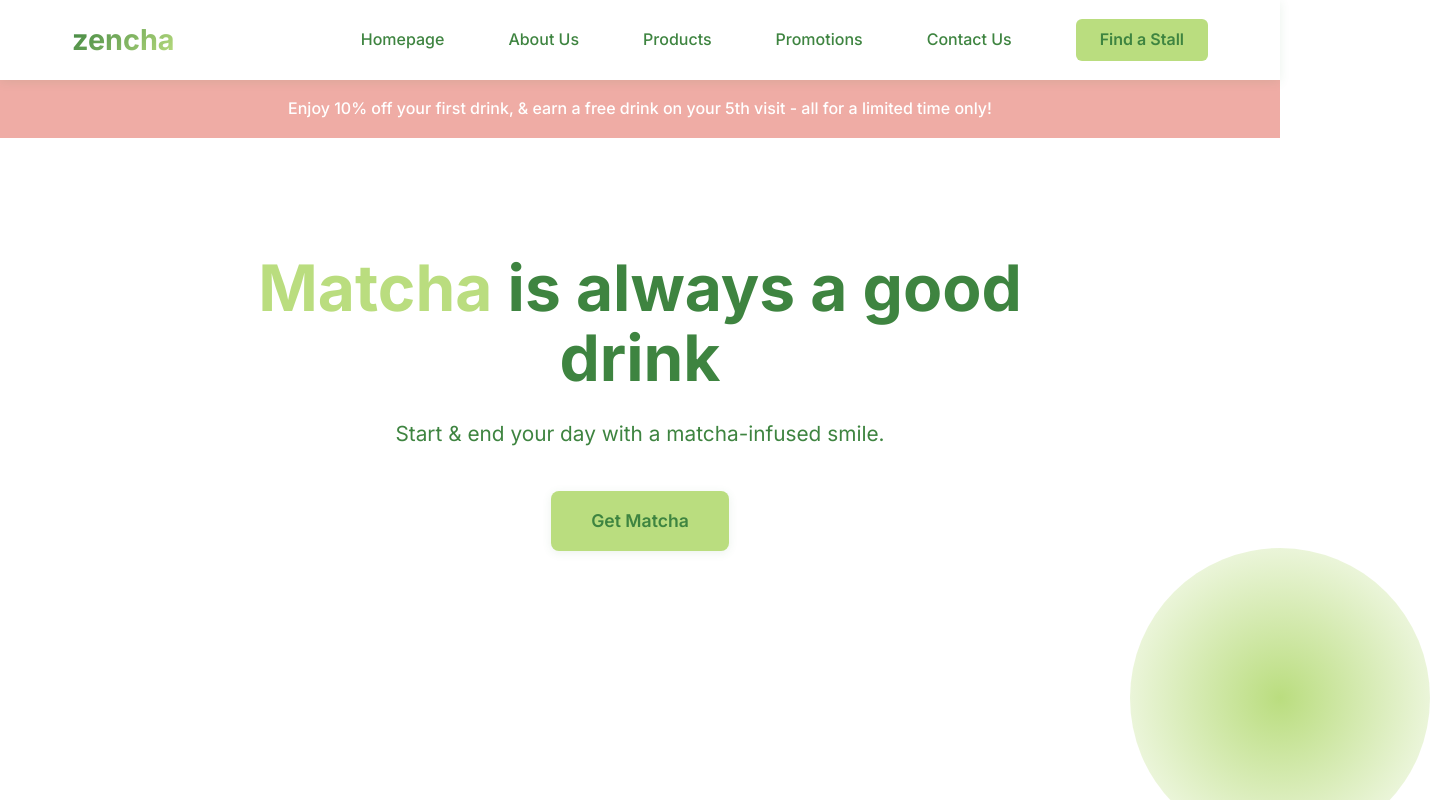
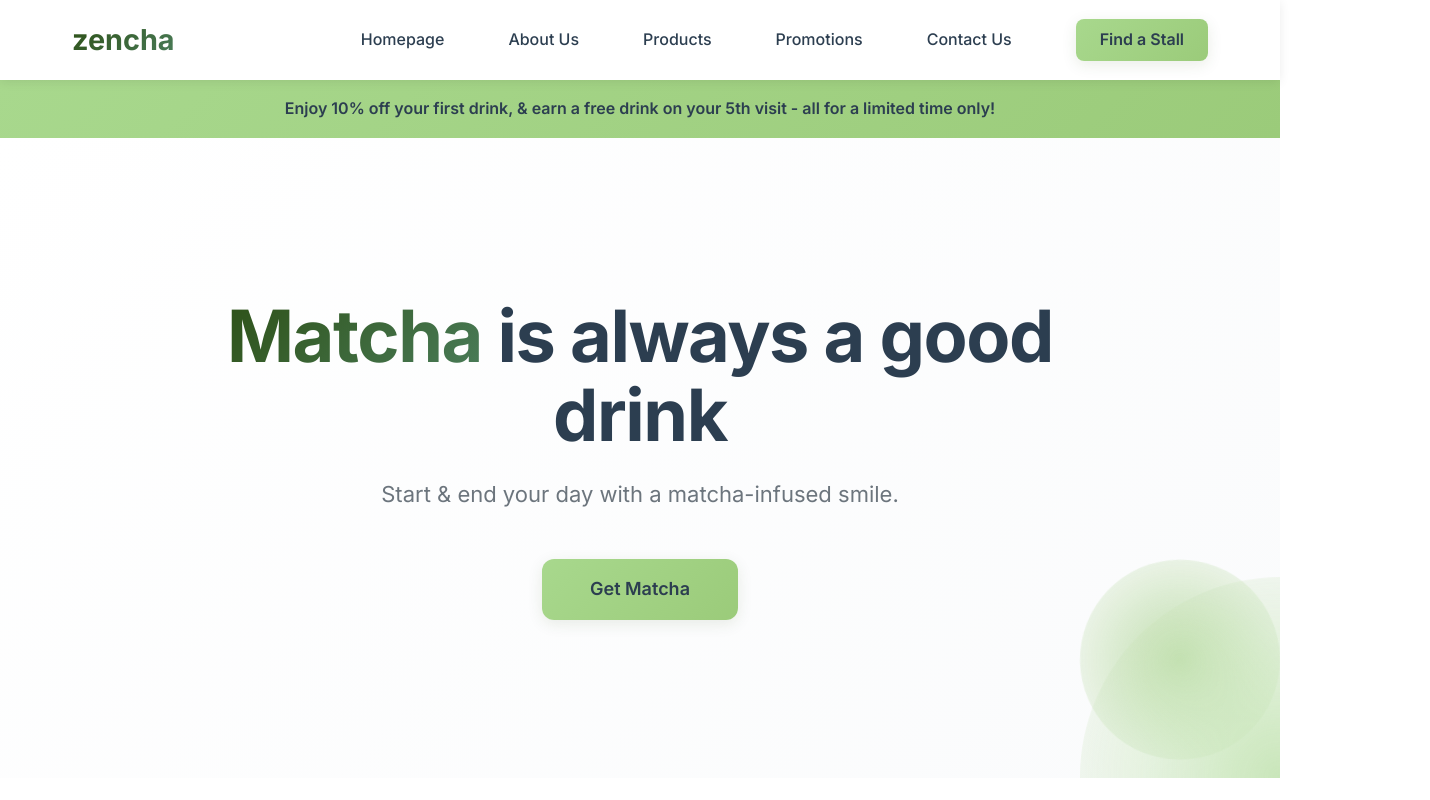
Before and after one commit to zgaji/zencha-web, a React (Create React App) app: page / in a window 1280 px wide. Shown: the top 800 px of the page, 1430 px wide, since content can reach past the window. Built offline with nearby package versions, Linux system fonts and the light colour scheme.

Commit message:
Major visual improvements: Enhanced design system with better colors, typography, spacing, animations, and component layouts for a more polished and professional look

```diff
--- a/src/components/Footer.js
+++ b/src/components/Footer.js
@@ -8,7 +8,7 @@ const Footer = () => {
       <div className="footer-container">
         <div className="footer-content">
           <div className="footer-section brand-section">
-            <h3 className="footer-title">ZENCHA</h3>
+            <h3 className="footer-title">zencha</h3>
             <p className="footer-brand-line">Your local matcha slow bar — handcrafted drinks and premium powders.</p>
             <p className="footer-tagline">Matcha? yes, please!</p>
           </div>
--- a/src/styles/Home.css
+++ b/src/styles/Home.css
@@ -6,197 +6,379 @@
 
 /* Promotional Banner */
 .promo-banner {
-  background-color: var(--melon);
-  padding: 1rem 0;
+  background: linear-gradient(135deg, var(--matcha-green), var(--pistachio));
+  padding: var(--spacing-md) 0;
   text-align: center;
+  position: relative;
+  overflow: hidden;
+}
+
+.promo-banner::before {
+  content: '';
+  position: absolute;
+  top: 0;
+  left: 0;
+  right: 0;
+  bottom: 0;
+  background: linear-gradient(45deg, transparent 30%, rgba(255,255,255,0.1) 50%, transparent 70%);
+  animation: shimmer 3s infinite;
+}
+
+@keyframes shimmer {
+  0% { transform: translateX(-100%); }
+  100% { transform: translateX(100%); }
 }
 
 .promo-text {
-  color: var(--white);
+  color: var(--text-dark);
   font-size: 1rem;
-  font-weight: 500;
+  font-weight: 600;
   margin: 0;
+  position: relative;
+  z-index: 1;
 }
 
 /* Hero Section */
 .hero {
-  background-color: var(--white);
-  padding: 4rem 0 6rem;
+  background: linear-gradient(135deg, var(--white) 0%, var(--background-light) 100%);
+  padding: var(--spacing-3xl) 0;
   display: flex;
   flex-direction: column;
   align-items: center;
   justify-content: center;
-  min-height: 70vh;
+  min-height: 80vh;
   position: relative;
   text-align: center;
+  overflow: hidden;
 }
 
 .hero-content {
-  max-width: 800px;
+  max-width: 900px;
   z-index: 2;
+  position: relative;
+  animation: fadeInUp 1s ease-out;
+}
+
+@keyframes fadeInUp {
+  from {
+    opacity: 0;
+    transform: translateY(30px);
+  }
+  to {
+    opacity: 1;
+    transform: translateY(0);
+  }
+}
+
+.hero-title {
+  font-size: 4.5rem;
+  font-weight: 700;
+  color: var(--text-dark);
+  margin-bottom: var(--spacing-lg);
+  line-height: 1.1;
+  letter-spacing: -0.02em;
+}
+
+.matcha-text {
+  background: linear-gradient(135deg, var(--primary-green), var(--light-green));
+  -webkit-background-clip: text;
+  -webkit-text-fill-color: transparent;
+  background-clip: text;
   position: relative;
 }
 
-.hero-title {
-  font-size: 4rem;
-  font-weight: 700;
-  color: var(--fern-green);
-  margin-bottom: 1.5rem;
-  line-height: 1.1;
-}
-
-.matcha-text {
-  color: var(--pistachio);
-}
-
 .hero-subtitle {
-  font-size: 1.3rem;
-  color: var(--fern-green);
-  margin-bottom: 2.5rem;
+  font-size: 1.375rem;
+  color: var(--text-light);
+  margin-bottom: var(--spacing-2xl);
   font-weight: 400;
+  line-height: 1.5;
+  max-width: 600px;
+  margin-left: auto;
+  margin-right: auto;
 }
 
 .cta-button {
-  display: inline-block;
-  background-color: var(--pistachio);
-  color: var(--fern-green);
-  padding: 1rem 2.5rem;
-  border-radius: 8px;
-  font-size: 1.1rem;
+  display: inline-flex;
+  align-items: center;
+  justify-content: center;
+  background: linear-gradient(135deg, var(--matcha-green), var(--pistachio));
+  color: var(--text-dark);
+  padding: var(--spacing-md) var(--spacing-2xl);
+  border-radius: var(--border-radius-lg);
+  font-size: 1.125rem;
   font-weight: 600;
   text-decoration: none;
   transition: var(--transition);
-  box-shadow: var(--shadow);
+  box-shadow: var(--shadow-soft);
+  min-height: 56px;
+  position: relative;
+  overflow: hidden;
+}
+
+.cta-button::before {
+  content: '';
+  position: absolute;
+  top: 0;
+  left: -100%;
+  width: 100%;
+  height: 100%;
+  background: linear-gradient(90deg, transparent, rgba(255,255,255,0.2), transparent);
+  transition: var(--transition);
+}
+
+.cta-button:hover::before {
+  left: 100%;
 }
 
 .cta-button:hover {
-  background-color: var(--fern-green);
-  color: var(--parchment);
-  transform: translateY(-2px);
+  background: linear-gradient(135deg, var(--pistachio), var(--matcha-green));
+  transform: translateY(-3px);
   box-shadow: var(--shadow-hover);
+  color: var(--text-dark);
 }
 
 .hero-decoration {
   position: absolute;
   bottom: 0;
   right: 0;
-  width: 300px;
-  height: 300px;
+  width: 400px;
+  height: 400px;
   z-index: 1;
+  opacity: 0.6;
 }
 
 .green-circle {
   width: 100%;
   height: 100%;
-  background: radial-gradient(circle, var(--pistachio) 0%, rgba(186, 221, 127, 0.3) 70%, transparent 100%);
+  background: radial-gradient(circle, var(--matcha-green) 0%, rgba(168, 216, 141, 0.4) 50%, rgba(155, 203, 122, 0.2) 70%, transparent 100%);
   border-radius: 50%;
   position: absolute;
-  bottom: -150px;
-  right: -150px;
+  bottom: -200px;
+  right: -200px;
+  animation: float 6s ease-in-out infinite;
+}
+
+@keyframes float {
+  0%, 100% { transform: translateY(0px) rotate(0deg); }
+  50% { transform: translateY(-20px) rotate(5deg); }
+}
+
+.hero-decoration::before {
+  content: '';
+  position: absolute;
+  top: 50%;
+  left: 50%;
+  width: 200px;
+  height: 200px;
+  background: radial-gradient(circle, var(--pistachio) 0%, rgba(155, 203, 122, 0.3) 70%, transparent 100%);
+  border-radius: 50%;
+  transform: translate(-50%, -50%);
+  animation: float 4s ease-in-out infinite reverse;
 }
 
 /* Featured Section */
 .featured-section {
-  padding: 5rem 0;
-  background-color: var(--white);
+  padding: var(--spacing-3xl) 0;
+  background: linear-gradient(180deg, var(--white) 0%, var(--background-light) 100%);
+  position: relative;
 }
 
 .section-title {
   text-align: center;
-  font-size: 2.5rem;
-  color: var(--fern-green);
-  margin-bottom: 1rem;
+  font-size: 2.75rem;
+  color: var(--text-dark);
+  margin-bottom: var(--spacing-md);
+  font-weight: 700;
+  letter-spacing: -0.02em;
 }
 
 .section-subtitle {
   text-align: center;
-  font-size: 1.1rem;
+  font-size: 1.125rem;
   color: var(--text-light);
-  margin-bottom: 3rem;
-  max-width: 600px;
+  margin-bottom: var(--spacing-2xl);
+  max-width: 650px;
   margin-left: auto;
   margin-right: auto;
+  line-height: 1.6;
 }
 
 .products-grid {
   display: grid;
-  grid-template-columns: repeat(auto-fit, minmax(300px, 1fr));
-  gap: 2.5rem;
-  margin-bottom: 3rem;
-  padding: 0 1rem;
+  grid-template-columns: repeat(auto-fit, minmax(320px, 1fr));
+  gap: var(--spacing-2xl);
+  margin-bottom: var(--spacing-2xl);
+  padding: 0 var(--spacing-md);
 }
 
 .section-cta {
   text-align: center;
+  margin-top: var(--spacing-xl);
 }
 
 .secondary-button {
-  display: inline-block;
+  display: inline-flex;
+  align-items: center;
+  justify-content: center;
   background-color: transparent;
   color: var(--primary-green);
   border: 2px solid var(--primary-green);
-  padding: 1rem 2rem;
-  border-radius: 50px;
+  padding: var(--spacing-md) var(--spacing-xl);
+  border-radius: var(--border-radius-xl);
   font-size: 1rem;
   font-weight: 600;
   text-decoration: none;
   transition: var(--transition);
+  min-height: 48px;
+  position: relative;
+  overflow: hidden;
+}
+
+.secondary-button::before {
+  content: '';
+  position: absolute;
+  top: 0;
+  left: -100%;
+  width: 100%;
+  height: 100%;
+  background: var(--primary-green);
+  transition: var(--transition);
+  z-index: -1;
+}
+
+.secondary-button:hover::before {
+  left: 0;
 }
 
 .secondary-button:hover {
-  background-color: var(--primary-green);
   color: var(--white);
   transform: translateY(-2px);
+  box-shadow: var(--shadow-soft);
 }
 
 /* Why Choose Section */
 .why-choose {
-  padding: 5rem 0;
-  background-color: var(--parchment);
+  padding: var(--spacing-3xl) 0;
+  background: linear-gradient(180deg, var(--background-light) 0%, var(--white) 100%);
+  position: relative;
 }
 
 .features-grid {
   display: grid;
-  grid-template-columns: repeat(auto-fit, minmax(250px, 1fr));
-  gap: 2rem;
-  margin-top: 3rem;
+  grid-template-columns: repeat(auto-fit, minmax(280px, 1fr));
+  gap: var(--spacing-xl);
+  margin-top: var(--spacing-2xl);
 }
 
 .feature-card {
   background-color: var(--white);
-  padding: 2rem;
-  border-radius: var(--border-radius);
+  padding: var(--spacing-2xl);
+  border-radius: var(--border-radius-lg);
   text-align: center;
   box-shadow: var(--shadow);
   transition: var(--transition);
+  border: 1px solid var(--border-color);
+  position: relative;
+  overflow: hidden;
+}
+
+.feature-card::before {
+  content: '';
+  position: absolute;
+  top: 0;
+  left: 0;
+  right: 0;
+  height: 4px;
+  background: linear-gradient(90deg, var(--matcha-green), var(--pistachio));
+  transform: scaleX(0);
+  transition: var(--transition);
+}
+
+.feature-card:hover::before {
+  transform: scaleX(1);
 }
 
 .feature-card:hover {
-  transform: translateY(-5px);
+  transform: translateY(-8px);
   box-shadow: var(--shadow-hover);
+  border-color: var(--matcha-green);
 }
 
 .feature-icon {
-  font-size: 3rem;
-  margin-bottom: 1rem;
+  font-size: 3.5rem;
+  margin-bottom: var(--spacing-lg);
   display: block;
+  color: var(--matcha-green);
+  transition: var(--transition);
+}
+
+.feature-card:hover .feature-icon {
+  transform: scale(1.1);
+  color: var(--pistachio);
 }
 
 .feature-card h3 {
   color: var(--text-dark);
-  margin-bottom: 1rem;
-  font-size: 1.3rem;
+  margin-bottom: var(--spacing-md);
+  font-size: 1.375rem;
+  font-weight: 600;
 }
 
 .feature-card p {
   color: var(--text-light);
   line-height: 1.6;
+  font-size: 1rem;
 }
 
 /* Responsive Design */
 @media (max-width: 768px) {
   .hero {
-    padding: 3rem 0 4rem;
+    padding: var(--spacing-2xl) 0;
+    min-height: 70vh;
+  }
+
+  .hero-title {
+    font-size: 3rem;
+  }
+
+  .hero-subtitle {
+    font-size: 1.125rem;
+  }
+
+  .hero-decoration {
+    width: 300px;
+    height: 300px;
+  }
+
+  .green-circle {
+    bottom: -150px;
+    right: -150px;
+  }
+
+  .promo-text {
+    font-size: 0.9rem;
+    padding: 0 var(--spacing-md);
+  }
+
+  .section-title {
+    font-size: 2.25rem;
+  }
+
+  .features-grid {
+    grid-template-columns: 1fr;
+    gap: var(--spacing-lg);
+  }
+
+  .products-grid {
+    grid-template-columns: 1fr;
+    gap: var(--spacing-lg);
+  }
+}
+
+@media (max-width: 480px) {
+  .hero {
+    padding: var(--spacing-xl) 0;
     min-height: 60vh;
   }
 
@@ -205,56 +387,39 @@
   }
 
   .hero-subtitle {
-    font-size: 1.1rem;
-  }
-
-  .hero-decoration {
-    width: 200px;
-    height: 200px;
-  }
-
-  .green-circle {
-    bottom: -100px;
-    right: -100px;
-  }
-
-  .promo-text {
-    font-size: 0.9rem;
-    padding: 0 1rem;
-  }
-}
-
-@media (max-width: 480px) {
-  .hero {
-    padding: 2rem 0 3rem;
-    min-height: 50vh;
-  }
-
-  .hero-title {
-    font-size: 2rem;
-  }
-
-  .hero-subtitle {
     font-size: 1rem;
   }
 
   .cta-button {
-    padding: 0.8rem 2rem;
+    padding: var(--spacing-sm) var(--spacing-lg);
     font-size: 1rem;
+    min-height: 48px;
   }
 
   .hero-decoration {
-    width: 150px;
-    height: 150px;
+    width: 250px;
+    height: 250px;
   }
 
   .green-circle {
-    bottom: -75px;
-    right: -75px;
+    bottom: -125px;
+    right: -125px;
   }
 
   .promo-text {
-    font-size: 0.8rem;
-    padding: 0 0.5rem;
+    font-size: 0.875rem;
+    padding: 0 var(--spacing-sm);
+  }
+
+  .section-title {
+    font-size: 2rem;
+  }
+
+  .feature-card {
+    padding: var(--spacing-lg);
+  }
+
+  .feature-icon {
+    font-size: 3rem;
   }
 }
--- a/src/styles/Navbar.css
+++ b/src/styles/Navbar.css
@@ -82,20 +82,39 @@
 }
 
 .nav-cta-button {
-  background-color: var(--pistachio);
-  color: var(--fern-green);
-  padding: 0.5rem 1.5rem;
-  border-radius: 6px;
+  background: linear-gradient(135deg, var(--matcha-green), var(--pistachio));
+  color: var(--text-dark);
+  padding: var(--spacing-sm) var(--spacing-lg);
+  border-radius: var(--border-radius);
   font-weight: 600;
   text-decoration: none;
   transition: var(--transition);
-  margin-left: 1rem;
+  margin-left: var(--spacing-md);
+  box-shadow: var(--shadow-soft);
+  position: relative;
+  overflow: hidden;
+}
+
+.nav-cta-button::before {
+  content: '';
+  position: absolute;
+  top: 0;
+  left: -100%;
+  width: 100%;
+  height: 100%;
+  background: linear-gradient(90deg, transparent, rgba(255,255,255,0.2), transparent);
+  transition: var(--transition);
+}
+
+.nav-cta-button:hover::before {
+  left: 100%;
 }
 
 .nav-cta-button:hover {
-  background-color: var(--fern-green);
-  color: var(--parchment);
-  transform: translateY(-1px);
+  background: linear-gradient(135deg, var(--pistachio), var(--matcha-green));
+  color: var(--text-dark);
+  transform: translateY(-2px);
+  box-shadow: var(--shadow-hover);
 }
 
 /* Mobile Menu Toggle */
--- a/src/styles/index.css
+++ b/src/styles/index.css
@@ -12,58 +12,106 @@ body {
   -webkit-font-smoothing: antialiased;
   -moz-osx-font-smoothing: grayscale;
   line-height: 1.6;
-  color: var(--fern-green);
-  background-color: var(--white);
+  color: #333;
+  background-color: #ffffff;
 }
 
 /* CSS Variables for consistent theming */
 :root {
-  /* New Color Palette */
-  --parchment: #F7EFDA;        /* Light creamy beige */
-  --pistachio: #BADD7F;        /* Vibrant light green */
-  --melon: #EFACA5;            /* Soft coral pink */
-  --fern-green: #3E8440;       /* Deep forest green */
+  /* Primary Colors */
+  --primary-green: #2d5016;
+  --light-green: #4a7c59;
+  --accent-green: #6b8e23;
+  --soft-green: #e8f5e8;
+  --matcha-green: #A8D88D;
+  --pistachio: #9BCB7A;
 
-  /* Legacy color mappings for compatibility */
-  --primary-green: var(--fern-green);
-  --light-green: var(--pistachio);
-  --accent-green: var(--pistachio);
-  --soft-green: var(--parchment);
+  /* Neutral Colors */
   --white: #ffffff;
-  --light-gray: var(--parchment);
+  --light-gray: #f8f9fa;
   --medium-gray: #6c757d;
-  --dark-gray: var(--fern-green);
-  --text-dark: var(--fern-green);
+  --dark-gray: #343a40;
+  --text-dark: #2c3e50;
   --text-light: #6c757d;
+  --text-muted: #a8d5a8;
+  --text-parchment: #c8e6c8;
+
+  /* UI Colors */
   --border-color: #e9ecef;
-  --shadow: 0 2px 10px rgba(62, 132, 64, 0.1);
-  --shadow-hover: 0 4px 20px rgba(62, 132, 64, 0.15);
+  --border-light: #4a7c59;
+  --background-light: #fafbfc;
+
+  /* Shadows */
+  --shadow: 0 2px 10px rgba(0, 0, 0, 0.08);
+  --shadow-hover: 0 8px 25px rgba(0, 0, 0, 0.12);
+  --shadow-soft: 0 4px 15px rgba(45, 80, 22, 0.1);
+
+  /* Border Radius */
   --border-radius: 8px;
-  --transition: all 0.3s ease;
+  --border-radius-sm: 4px;
+  --border-radius-lg: 12px;
+  --border-radius-xl: 16px;
+
+  /* Transitions */
+  --transition: all 0.3s cubic-bezier(0.4, 0, 0.2, 1);
+  --transition-fast: all 0.2s cubic-bezier(0.4, 0, 0.2, 1);
+  --transition-slow: all 0.5s cubic-bezier(0.4, 0, 0.2, 1);
+
+  /* Spacing */
+  --spacing-xs: 0.25rem;
+  --spacing-sm: 0.5rem;
+  --spacing-md: 1rem;
+  --spacing-lg: 1.5rem;
+  --spacing-xl: 2rem;
+  --spacing-2xl: 3rem;
+  --spacing-3xl: 4rem;
 }
 
 /* Typography */
 h1, h2, h3, h4, h5, h6 {
   font-weight: 600;
-  line-height: 1.2;
-  margin-bottom: 1rem;
+  line-height: 1.3;
+  margin-bottom: var(--spacing-md);
   color: var(--text-dark);
+  letter-spacing: -0.02em;
 }
 
 h1 {
-  font-size: 2.5rem;
+  font-size: 3rem;
+  font-weight: 700;
+  line-height: 1.1;
+  letter-spacing: -0.03em;
 }
 
 h2 {
-  font-size: 2rem;
+  font-size: 2.25rem;
+  font-weight: 600;
+  line-height: 1.2;
 }
 
 h3 {
-  font-size: 1.5rem;
+  font-size: 1.75rem;
+  font-weight: 600;
+  line-height: 1.3;
+}
+
+h4 {
+  font-size: 1.25rem;
+  font-weight: 600;
+  line-height: 1.4;
 }
 
 p {
-  margin-bottom: 1rem;
+  margin-bottom: var(--spacing-md);
+  color: var(--text-light);
+  line-height: 1.6;
+  font-size: 1rem;
+}
+
+.lead {
+  font-size: 1.125rem;
+  font-weight: 400;
+  line-height: 1.6;
   color: var(--text-light);
 }
 
@@ -80,61 +128,140 @@ a:hover {
 
 /* Buttons */
 .btn {
-  display: inline-block;
-  padding: 12px 24px;
+  display: inline-flex;
+  align-items: center;
+  justify-content: center;
+  padding: var(--spacing-sm) var(--spacing-lg);
   border: none;
   border-radius: var(--border-radius);
   font-size: 1rem;
-  font-weight: 500;
+  font-weight: 600;
   text-align: center;
   text-decoration: none;
   cursor: pointer;
   transition: var(--transition);
   background-color: var(--primary-green);
   color: var(--white);
+  box-shadow: var(--shadow);
+  min-height: 44px;
+  letter-spacing: 0.01em;
 }
 
 .btn:hover {
   background-color: var(--light-green);
   transform: translateY(-2px);
   box-shadow: var(--shadow-hover);
+  color: var(--white);
+}
+
+.btn:active {
+  transform: translateY(0);
+  box-shadow: var(--shadow);
 }
 
 .btn-secondary {
   background-color: transparent;
   color: var(--primary-green);
   border: 2px solid var(--primary-green);
+  box-shadow: none;
 }
 
 .btn-secondary:hover {
   background-color: var(--primary-green);
   color: var(--white);
+  box-shadow: var(--shadow);
+}
+
+.btn-large {
+  padding: var(--spacing-md) var(--spacing-xl);
+  font-size: 1.125rem;
+  min-height: 52px;
+}
+
+.btn-small {
+  padding: var(--spacing-xs) var(--spacing-md);
+  font-size: 0.875rem;
+  min-height: 36px;
 }
 
 /* Container */
 .container {
   max-width: 1200px;
   margin: 0 auto;
-  padding: 0 2rem;
+  padding: 0 var(--spacing-xl);
+}
+
+.container-sm {
+  max-width: 800px;
+  margin: 0 auto;
+  padding: 0 var(--spacing-xl);
+}
+
+.container-lg {
+  max-width: 1400px;
+  margin: 0 auto;
+  padding: 0 var(--spacing-xl);
 }
 
 /* Utility Classes */
-.text-center {
-  text-align: center;
-}
+.text-center { text-align: center; }
+.text-left { text-align: left; }
+.text-right { text-align: right; }
 
-.mb-1 { margin-bottom: 0.5rem; }
-.mb-2 { margin-bottom: 1rem; }
-.mb-3 { margin-bottom: 1.5rem; }
-.mb-4 { margin-bottom: 2rem; }
+/* Spacing Utilities */
+.mb-xs { margin-bottom: var(--spacing-xs); }
+.mb-sm { margin-bottom: var(--spacing-sm); }
+.mb-md { margin-bottom: var(--spacing-md); }
+.mb-lg { margin-bottom: var(--spacing-lg); }
+.mb-xl { margin-bottom: var(--spacing-xl); }
+.mb-2xl { margin-bottom: var(--spacing-2xl); }
+.mb-3xl { margin-bottom: var(--spacing-3xl); }
 
-.mt-1 { margin-top: 0.5rem; }
-.mt-2 { margin-top: 1rem; }
-.mt-3 { margin-top: 1.5rem; }
-.mt-4 { margin-top: 2rem; }
+.mt-xs { margin-top: var(--spacing-xs); }
+.mt-sm { margin-top: var(--spacing-sm); }
+.mt-md { margin-top: var(--spacing-md); }
+.mt-lg { margin-top: var(--spacing-lg); }
+.mt-xl { margin-top: var(--spacing-xl); }
+.mt-2xl { margin-top: var(--spacing-2xl); }
+.mt-3xl { margin-top: var(--spacing-3xl); }
+
+.p-xs { padding: var(--spacing-xs); }
+.p-sm { padding: var(--spacing-sm); }
+.p-md { padding: var(--spacing-md); }
+.p-lg { padding: var(--spacing-lg); }
+.p-xl { padding: var(--spacing-xl); }
+.p-2xl { padding: var(--spacing-2xl); }
+.p-3xl { padding: var(--spacing-3xl); }
 
 /* Responsive Design */
 @media (max-width: 768px) {
+  h1 {
+    font-size: 2.5rem;
+  }
+
+  h2 {
+    font-size: 2rem;
+  }
+
+  h3 {
+    font-size: 1.5rem;
+  }
+
+  h4 {
+    font-size: 1.125rem;
+  }
+
+  .container {
+    padding: 0 var(--spacing-lg);
+  }
+
+  .container-sm,
+  .container-lg {
+    padding: 0 var(--spacing-lg);
+  }
+}
+
+@media (max-width: 480px) {
   h1 {
     font-size: 2rem;
   }
@@ -147,22 +274,24 @@ a:hover {
     font-size: 1.25rem;
   }
 
+  .btn {
+    padding: var(--spacing-sm) var(--spacing-md);
+    font-size: 0.9rem;
+    min-height: 40px;
+  }
+
+  .btn-large {
+    padding: var(--spacing-md) var(--spacing-lg);
+    font-size: 1rem;
+    min-height: 48px;
+  }
+
   .container {
-    padding: 0 1.5rem;
+    padding: 0 var(--spacing-md);
+  }
+
+  .container-sm,
+  .container-lg {
+    padding: 0 var(--spacing-md);
   }
 }
-
-@media (max-width: 480px) {
-  h1 {
-    font-size: 1.75rem;
-  }
-
-  h2 {
-    font-size: 1.5rem;
-  }
-
-  .btn {
-    padding: 10px 20px;
-    font-size: 0.9rem;
-  }
-}
```
Also changed, not shown: src/styles/Footer.css (+11 -11 lines).
